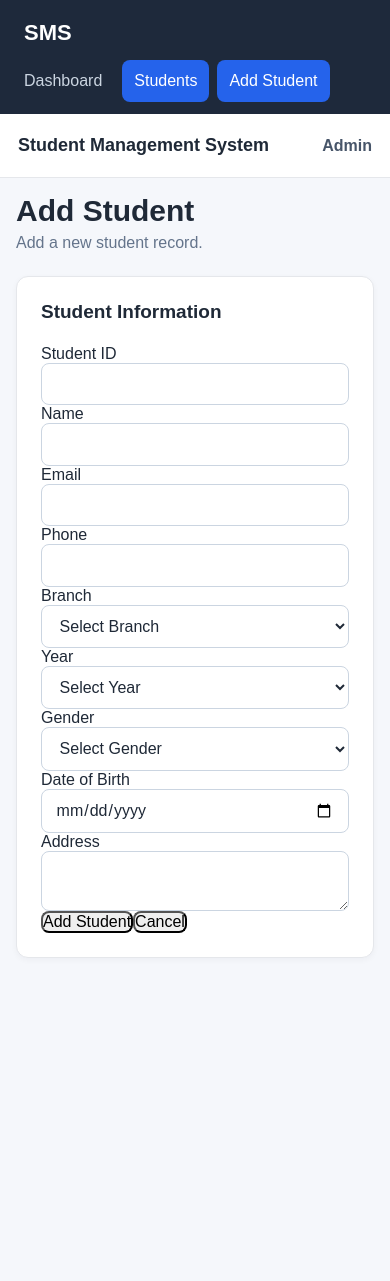
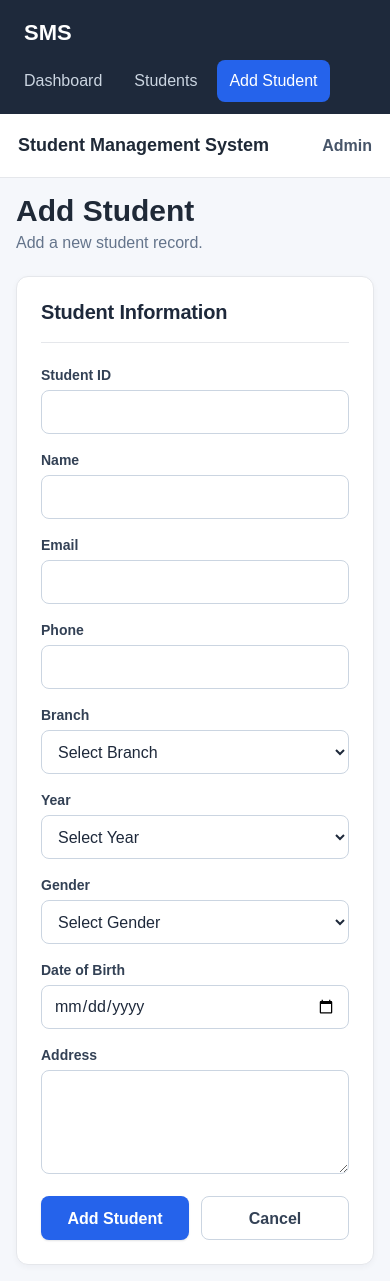
Before and after one commit to tanvimathur2006/DEVOPS-2026-CS-E-23, a React (Vite) app in the folder client/: page /students/add in a window 390 px wide. Before the commit the page ends 974 px from the top, so only its background shows below. Built offline with nearby package versions, Linux system fonts and the light colour scheme; no server answers.

Commit message:
style: improve student pages and form UI

```diff
--- a/client/src/components/Sidebar.jsx
+++ b/client/src/components/Sidebar.jsx
@@ -1,6 +1,11 @@
-import { NavLink } from "react-router-dom";
+import { Link, NavLink, useLocation } from "react-router-dom";
 
 function Sidebar() {
+  const { pathname } = useLocation();
+  const studentsSectionActive =
+    pathname === "/students" ||
+    (pathname.startsWith("/students/") && pathname !== "/students/add");
+
   return (
     <aside className="sidebar">
       <div className="sidebar-title">
@@ -10,20 +15,23 @@ function Sidebar() {
       <nav className="sidebar-nav" aria-label="Main navigation">
         <NavLink
           to="/"
+          end
           className={({ isActive }) => (isActive ? "sidebar-link active" : "sidebar-link")}
         >
           Dashboard
         </NavLink>
 
-        <NavLink
+        <Link
           to="/students"
-          className={({ isActive }) => (isActive ? "sidebar-link active" : "sidebar-link")}
+          aria-current={studentsSectionActive ? "page" : undefined}
+          className={`sidebar-link${studentsSectionActive ? " active" : ""}`}
         >
           Students
-        </NavLink>
+        </Link>
 
         <NavLink
           to="/students/add"
+          end
           className={({ isActive }) => (isActive ? "sidebar-link active" : "sidebar-link")}
         >
           Add Student
--- a/client/src/index.css
+++ b/client/src/index.css
@@ -180,6 +180,180 @@ a:focus-visible {
   width: 100%;
   overflow-x: auto;
   -webkit-overflow-scrolling: touch;
+}
+
+.btn-primary {
+  background-color: #2563eb;
+  color: #fff;
+  box-shadow: 0 1px 2px rgba(15, 23, 42, 0.12);
+}
+
+.btn-primary:hover:not(:disabled) {
+  background-color: #1d4ed8;
+  box-shadow: 0 4px 10px rgba(37, 99, 235, 0.2);
+}
+
+.btn-secondary {
+  background-color: #fff;
+  border-color: #cbd5e1;
+  color: #334155;
+}
+
+.btn-secondary:hover:not(:disabled) {
+  background-color: #f8fafc;
+  border-color: #94a3b8;
+}
+
+.students-page-header {
+  display: flex;
+  align-items: center;
+  justify-content: space-between;
+  flex-wrap: wrap;
+  gap: 16px 24px;
+}
+
+.students-page [role="status"] {
+  display: grid;
+  justify-items: start;
+  gap: 12px;
+  padding: 24px;
+  background: #fff;
+  border: 1px solid #e2e8f0;
+  border-radius: 12px;
+  color: #64748b;
+}
+
+.students-page [role="status"] p:first-child {
+  color: #1e293b;
+  font-size: 18px;
+  font-weight: 600;
+}
+
+.student-form-card {
+  width: 100%;
+  max-width: 900px;
+  padding: 28px;
+  border-radius: 14px;
+  box-shadow: 0 8px 24px rgba(15, 23, 42, 0.06);
+}
+
+.student-form-card .card-header {
+  padding-bottom: 18px;
+  margin-bottom: 24px;
+  border-bottom: 1px solid #e5e7eb;
+}
+
+.student-form-card .card-header h2 {
+  color: #1e293b;
+  font-size: 20px;
+  letter-spacing: -0.01em;
+}
+
+.student-form {
+  display: grid;
+  grid-template-columns: repeat(2, minmax(0, 1fr));
+  gap: 20px 22px;
+}
+
+.form-field {
+  min-width: 0;
+}
+
+.form-field-full,
+.form-actions {
+  grid-column: 1 / -1;
+}
+
+.form-field label {
+  display: block;
+  margin-bottom: 7px;
+  color: #334155;
+  font-size: 14px;
+  font-weight: 600;
+}
+
+.student-form input,
+.student-form select,
+.student-form textarea {
+  min-height: 44px;
+  padding: 10px 12px;
+  border-color: #cbd5e1;
+  border-radius: 8px;
+  color: #1e293b;
+  background-color: #fff;
+}
+
+.student-form input::placeholder,
+.student-form textarea::placeholder {
+  color: #94a3b8;
+}
+
+.student-form input:focus,
+.student-form select:focus,
+.student-form textarea:focus {
+  border-color: #2563eb;
+  box-shadow: 0 0 0 3px rgba(37, 99, 235, 0.14);
+}
+
+.student-form textarea {
+  min-height: 104px;
+  resize: vertical;
+}
+
+.form-actions {
+  display: flex;
+  justify-content: flex-end;
+  flex-wrap: wrap;
+  gap: 12px;
+  padding-top: 4px;
+}
+
+.form-error {
+  margin: -4px 0 20px;
+  padding: 12px 14px;
+  border: 1px solid #fecaca;
+  border-radius: 8px;
+  background: #fef2f2;
+  color: #b91c1c;
+  font-size: 14px;
+  line-height: 1.5;
+}
+
+.student-form .btn {
+  min-width: 132px;
+}
+
+.student-form .btn:disabled {
+  cursor: not-allowed;
+  opacity: 0.6;
+}
+
+@media (max-width: 600px) {
+  .students-page-header {
+    align-items: flex-start;
+  }
+
+  .student-form-card {
+    padding: 20px;
+  }
+
+  .student-form {
+    grid-template-columns: 1fr;
+    gap: 18px;
+  }
+
+  .form-field-full,
+  .form-actions {
+    grid-column: auto;
+  }
+
+  .form-actions {
+    justify-content: stretch;
+  }
+
+  .form-actions .btn {
+    flex: 1 1 140px;
+  }
 }
 
 .data-table {
--- a/client/src/pages/AddStudent.jsx
+++ b/client/src/pages/AddStudent.jsx
@@ -100,19 +100,19 @@ function AddStudent() {
         </div>
       </div>
 
-      <div className="dashboard-card">
+      <div className="dashboard-card student-form-card">
         <div className="card-header">
           <h2>Student Information</h2>
         </div>
 
         {error && (
-          <p role="alert">
+          <p className="form-error" role="alert">
             {error}
           </p>
         )}
 
-        <form onSubmit={handleSubmit}>
-          <div>
+        <form className="student-form" onSubmit={handleSubmit}>
+          <div className="form-field">
             <label htmlFor="studentId">Student ID</label>
             <input
               id="studentId"
@@ -124,7 +124,7 @@ function AddStudent() {
             />
           </div>
 
-          <div>
+          <div className="form-field">
             <label htmlFor="name">Name</label>
             <input
               id="name"
@@ -136,7 +136,7 @@ function AddStudent() {
             />
           </div>
 
-          <div>
+          <div className="form-field">
             <label htmlFor="email">Email</label>
             <input
               id="email"
@@ -148,7 +148,7 @@ function AddStudent() {
             />
           </div>
 
-          <div>
+          <div className="form-field">
             <label htmlFor="phone">Phone</label>
             <input
               id="phone"
@@ -160,7 +160,7 @@ function AddStudent() {
             />
           </div>
 
-          <div>
+          <div className="form-field">
             <label htmlFor="branch">Branch</label>
             <select
               id="branch"
@@ -179,7 +179,7 @@ function AddStudent() {
             </select>
           </div>
 
-          <div>
+          <div className="form-field">
             <label htmlFor="year">Year</label>
             <select
               id="year"
@@ -196,7 +196,7 @@ function AddStudent() {
             </select>
           </div>
 
-          <div>
+          <div className="form-field">
             <label htmlFor="gender">Gender</label>
             <select
               id="gender"
@@ -212,7 +212,7 @@ function AddStudent() {
             </select>
           </div>
 
-          <div>
+          <div className="form-field">
             <label htmlFor="dateOfBirth">Date of Birth</label>
             <input
               id="dateOfBirth"
@@ -224,7 +224,7 @@ function AddStudent() {
             />
           </div>
 
-          <div>
+          <div className="form-field form-field-full">
             <label htmlFor="address">Address</label>
             <textarea
               id="address"
@@ -235,11 +235,12 @@ function AddStudent() {
             />
           </div>
 
-          <div>
-            <button type="submit">Add Student</button>
+          <div className="form-actions">
+            <button className="btn btn-primary" type="submit">Add Student</button>
 
             <button
               type="button"
+              className="btn btn-secondary"
               onClick={() => navigate("/students")}
             >
               Cancel
--- a/client/src/pages/EditStudent.jsx
+++ b/client/src/pages/EditStudent.jsx
@@ -144,19 +144,19 @@ function EditStudent() {
         </div>
       </div>
 
-      <div className="dashboard-card">
+      <div className="dashboard-card student-form-card">
         <div className="card-header">
           <h2>Student Information</h2>
         </div>
 
         {error && (
-          <p role="alert">
+          <p className="form-error" role="alert">
             {error}
           </p>
         )}
 
-        <form onSubmit={handleSubmit}>
-          <div>
+        <form className="student-form" onSubmit={handleSubmit}>
+          <div className="form-field">
             <label htmlFor="studentId">Student ID</label>
             <input
               id="studentId"
@@ -168,7 +168,7 @@ function EditStudent() {
             />
           </div>
 
-          <div>
+          <div className="form-field">
             <label htmlFor="name">Name</label>
             <input
               id="name"
@@ -180,7 +180,7 @@ function EditStudent() {
             />
           </div>
 
-          <div>
+          <div className="form-field">
             <label htmlFor="email">Email</label>
             <input
               id="email"
@@ -192,7 +192,7 @@ function EditStudent() {
             />
           </div>
 
-          <div>
+          <div className="form-field">
             <label htmlFor="phone">Phone</label>
             <input
               id="phone"
@@ -204,7 +204,7 @@ function EditStudent() {
             />
           </div>
 
-          <div>
+          <div className="form-field">
             <label htmlFor="branch">Branch</label>
             <select
               id="branch"
@@ -221,7 +221,7 @@ function EditStudent() {
             </select>
           </div>
 
-          <div>
+          <div className="form-field">
             <label htmlFor="year">Year</label>
             <select
               id="year"
@@ -238,7 +238,7 @@ function EditStudent() {
             </select>
           </div>
 
-          <div>
+          <div className="form-field">
             <label htmlFor="gender">Gender</label>
             <select
               id="gender"
@@ -254,7 +254,7 @@ function EditStudent() {
             </select>
           </div>
 
-          <div>
+          <div className="form-field">
             <label htmlFor="dateOfBirth">Date of Birth</label>
             <input
               id="dateOfBirth"
@@ -266,7 +266,7 @@ function EditStudent() {
             />
           </div>
 
-          <div>
+          <div className="form-field form-field-full">
             <label htmlFor="address">Address</label>
             <textarea
               id="address"
@@ -277,11 +277,12 @@ function EditStudent() {
             />
           </div>
 
-          <div>
-            <button type="submit">Save Changes</button>
+          <div className="form-actions">
+            <button className="btn btn-primary" type="submit">Save Changes</button>
 
             <button
               type="button"
+              className="btn btn-secondary"
               onClick={() => navigate(`/students/${student.id}`)}
             >
               Cancel
--- a/client/src/pages/Students.jsx
+++ b/client/src/pages/Students.jsx
@@ -27,7 +27,7 @@ function Students() {
 
   if (loading) {
     return (
-      <section aria-labelledby="students-heading">
+      <section className="students-page" aria-labelledby="students-heading">
         <h1 id="students-heading">Students</h1>
         <p role="status">Loading students...</p>
       </section>
@@ -36,7 +36,7 @@ function Students() {
 
   if (error) {
     return (
-      <section aria-labelledby="students-heading">
+      <section className="students-page" aria-labelledby="students-heading">
         <h1 id="students-heading">Students</h1>
 
         <div role="alert">
@@ -55,27 +55,31 @@ function Students() {
 
   if (students.length === 0) {
     return (
-      <section aria-labelledby="students-heading">
+      <section className="students-page" aria-labelledby="students-heading">
         <h1 id="students-heading">Students</h1>
 
         <div role="status" aria-live="polite">
           <p>No student records found.</p>
           <p>There are no student records available yet.</p>
-          <Link to="/students/add">Add a student</Link>
+          <Link className="btn btn-primary" to="/students/add">
+            Add a student
+          </Link>
         </div>
       </section>
     );
   }
 
   return (
-    <section aria-labelledby="students-heading">
-      <div className="page-header">
+    <section className="students-page" aria-labelledby="students-heading">
+      <div className="page-header students-page-header">
         <div>
           <h1 id="students-heading">Students</h1>
           <p>Manage student records.</p>
         </div>
 
-        <Link to="/students/add">Add Student</Link>
+        <Link className="btn btn-primary" to="/students/add">
+          Add Student
+        </Link>
       </div>
 
       <div
```
